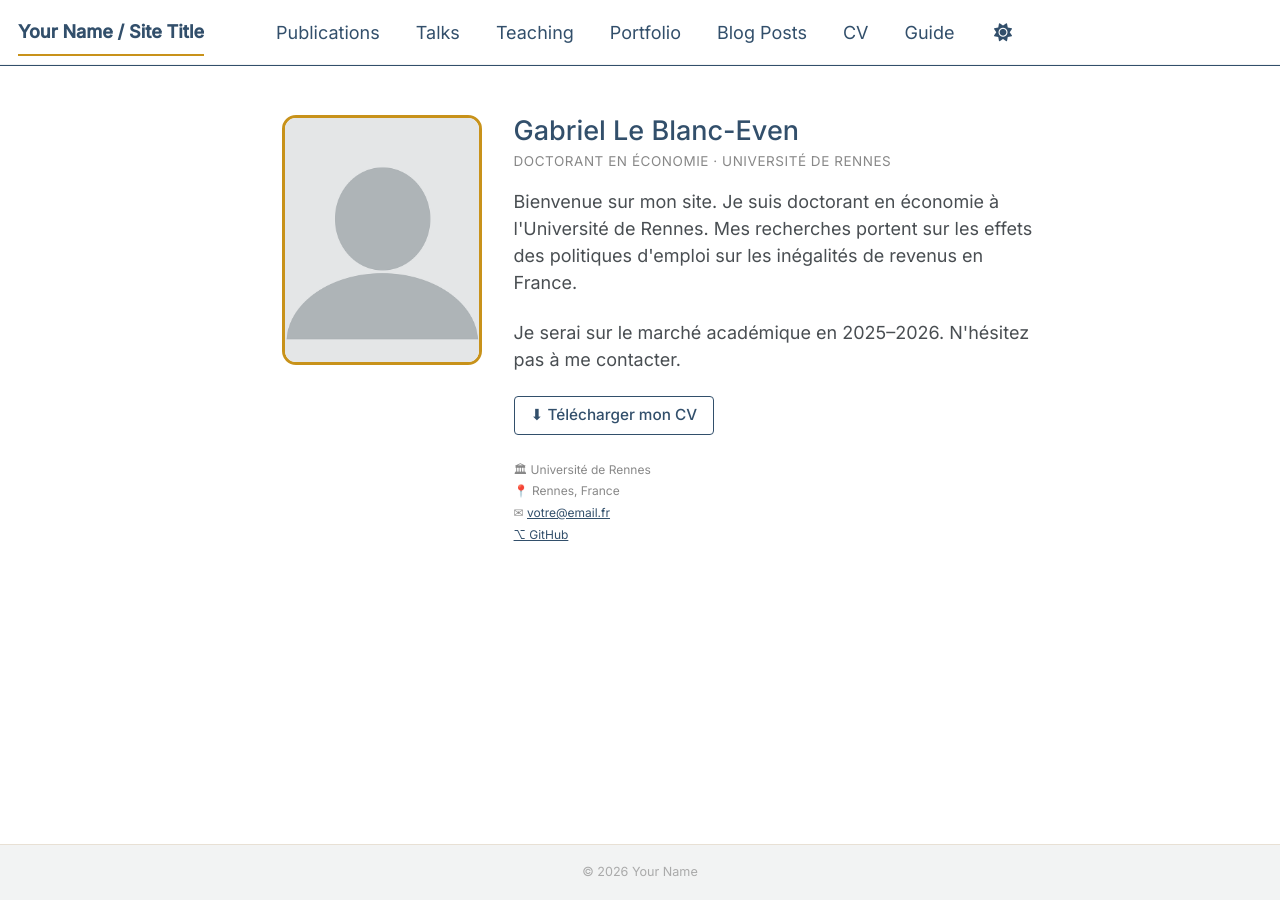
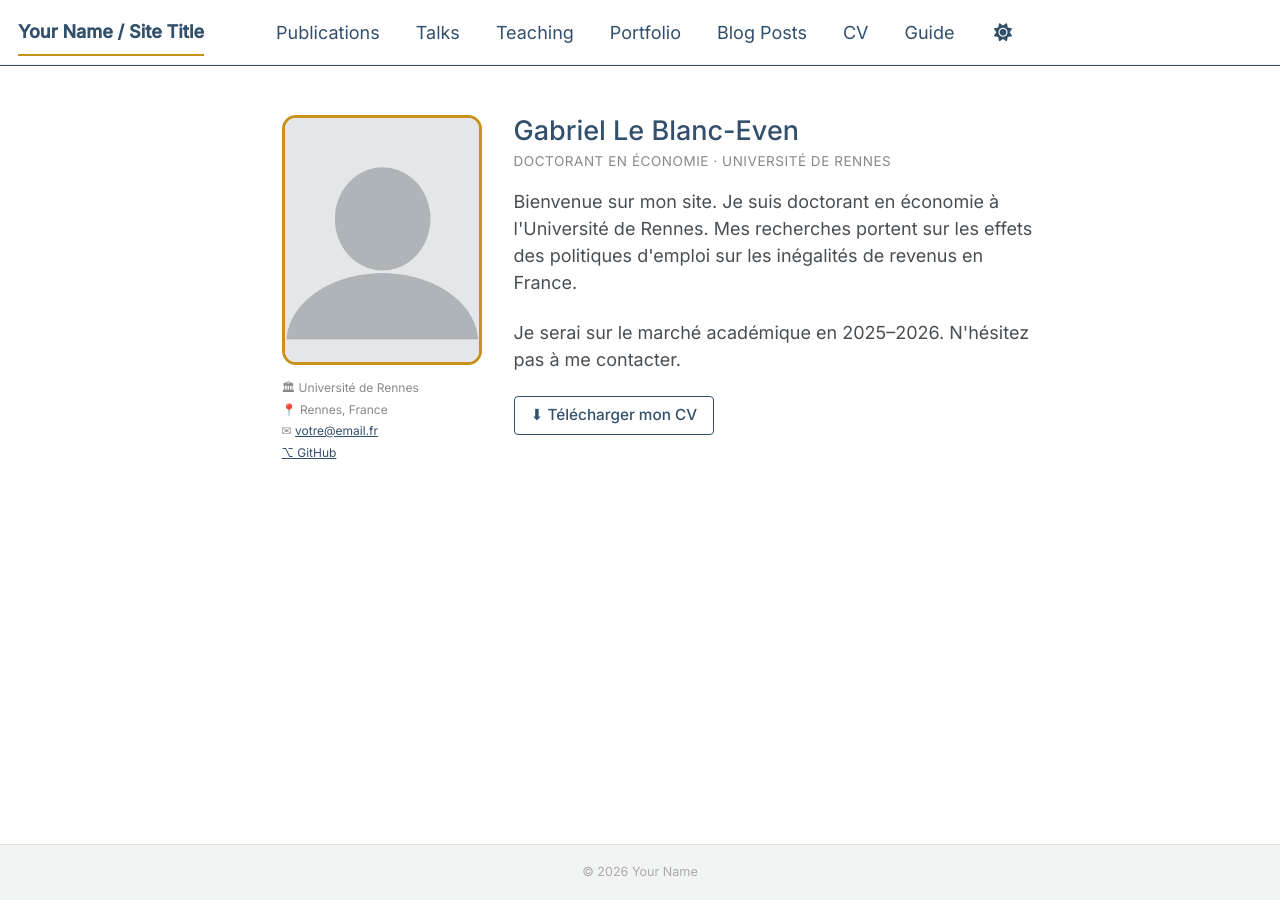
Before and after one commit to gabriel-leblanceven/gabriel-leblanceven.github.io, a Jekyll site: the page built from _pages/about.md, in a window 1280 px wide. Built offline with Jekyll 4.4.1, drawn with Linux system fonts in a browser that asks for light colours; a script bundle is joined from its source files by our own code; library files that are not in the unit come from our copies.

Commit message:
Update about.md

```diff
--- a/_pages/about.md
+++ b/_pages/about.md
@@ -4,8 +4,14 @@ title: ""
 author_profile: false
 ---
 <div style="display: flex; gap: 32px; align-items: flex-start; margin-bottom: 32px;">
-  <div style="flex-shrink: 0;">
+  <div style="flex-shrink: 0; text-align: center;">
     <img src="/images/profile.png" alt="Photo" style="width: 200px; height: 250px; border-radius: 14px; border: 3px solid #c8921a; object-fit: cover;">
+    <p style="margin-top: 12px; font-size: 12px; color: #888; line-height: 1.8; text-align: left;">
+      🏛 Université de Rennes<br>
+      📍 Rennes, France<br>
+      ✉ <a href="mailto:votre@email.fr" style="color: #c8921a;">votre@email.fr</a><br>
+      <a href="https://github.com/gabriel-leblanceven" style="color: #c8921a;">⌥ GitHub</a>
+    </p>
   </div>
   <div>
     <h1 style="font-size: 1.5em; font-weight: 500; color: #324f6b; margin-bottom: 4px;">Gabriel Le Blanc-Even</h1>
@@ -15,11 +21,5 @@ author_profile: false
     <p>
       <a href="/files/CV.pdf" style="display: inline-block; border: 1.5px solid #324f6b; color: #324f6b; padding: 7px 16px; border-radius: 4px; text-decoration: none; font-size: 0.85em; font-weight: 500;">⬇ Télécharger mon CV</a>
     </p>
-    <p style="margin-top: 16px; font-size: 12px; color: #888; line-height: 1.8;">
-      🏛 Université de Rennes<br>
-      📍 Rennes, France<br>
-      ✉ <a href="mailto:votre@email.fr" style="color: #c8921a;">votre@email.fr</a><br>
-      <a href="https://github.com/gabriel-leblanceven" style="color: #c8921a;">⌥ GitHub</a>
-    </p>
   </div>
 </div>
```
